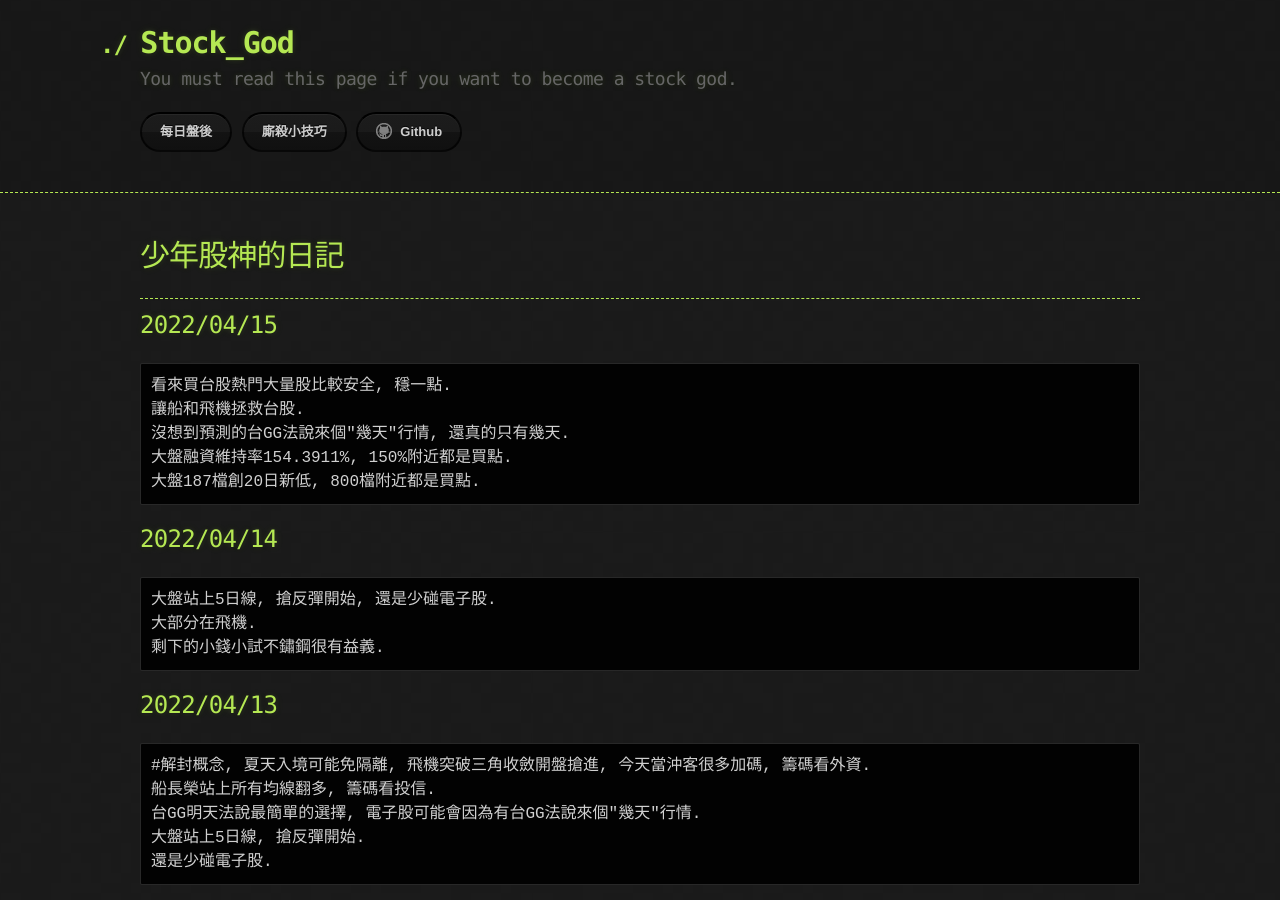
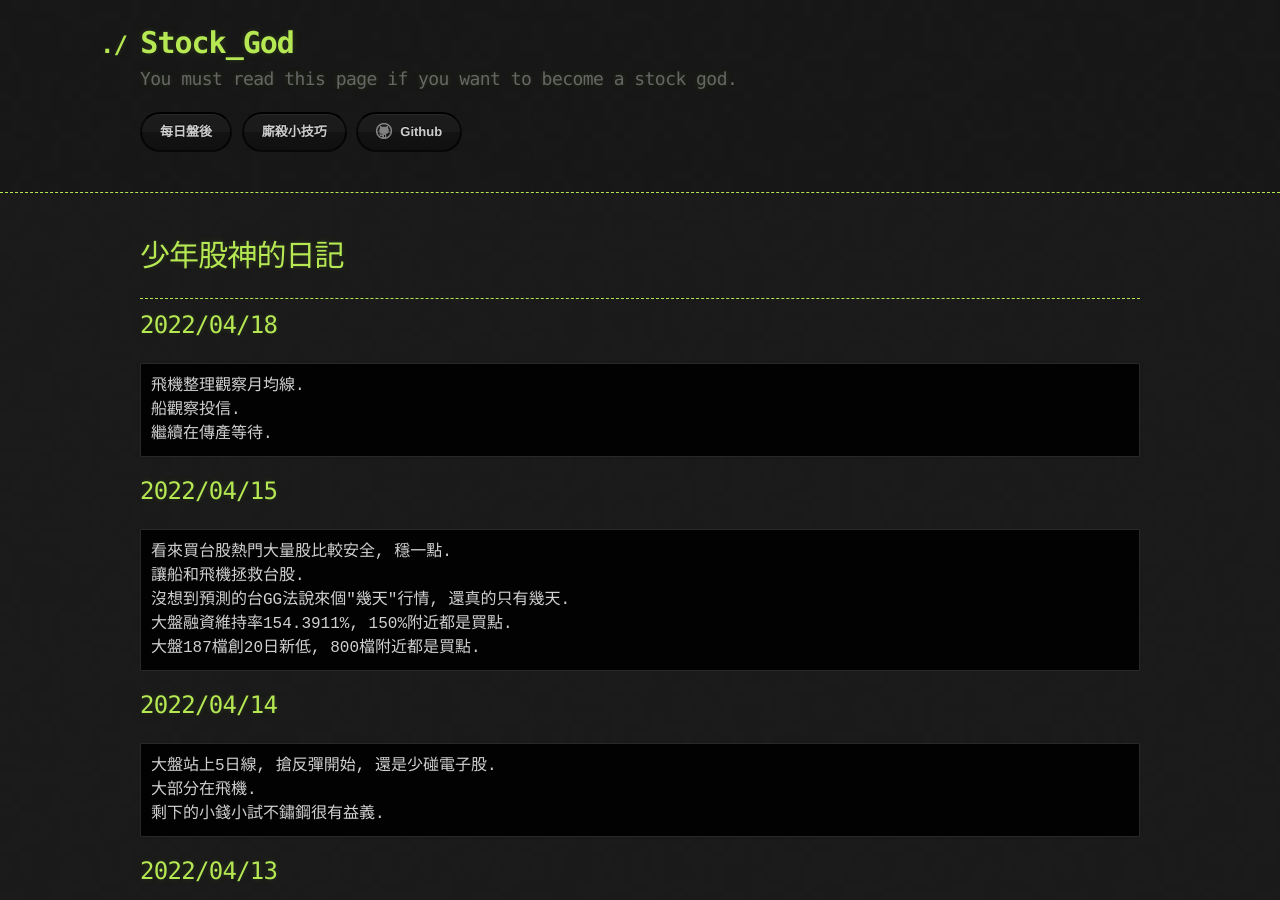
Before and after one commit to lepg5487/Stock_God, a Jekyll site: the page built from index.md, in a window 1280 px wide and 900 px high. Built offline with Jekyll 4.4.1, drawn with Linux system fonts in a browser that asks for light colours; our own code applies the rules of GitHub Pages for plain Markdown files.

Commit message:
Update index.md

````diff
--- a/index.md
+++ b/index.md
@@ -5,6 +5,13 @@ layout: testlayouts
 # 少年股神的日記
 
 ---
+
+## 2022/04/18
+```
+飛機整理觀察月均線.
+船觀察投信.
+繼續在傳產等待.
+```
 
 ## 2022/04/15
 ```
````
